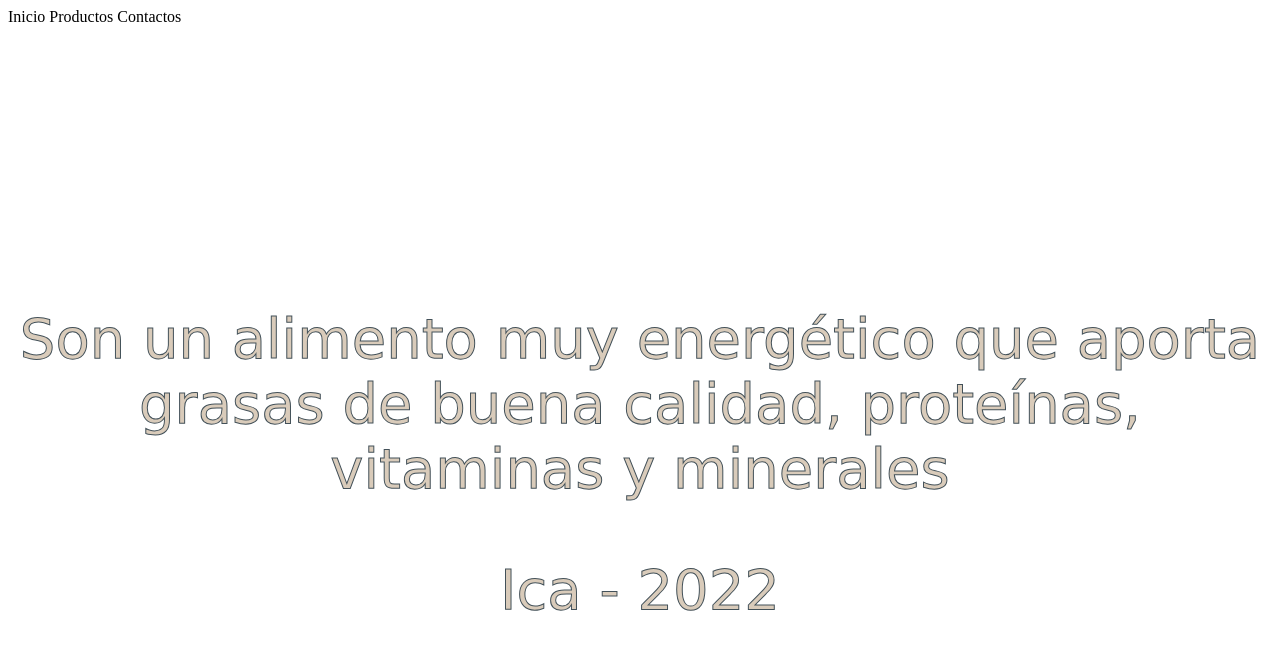
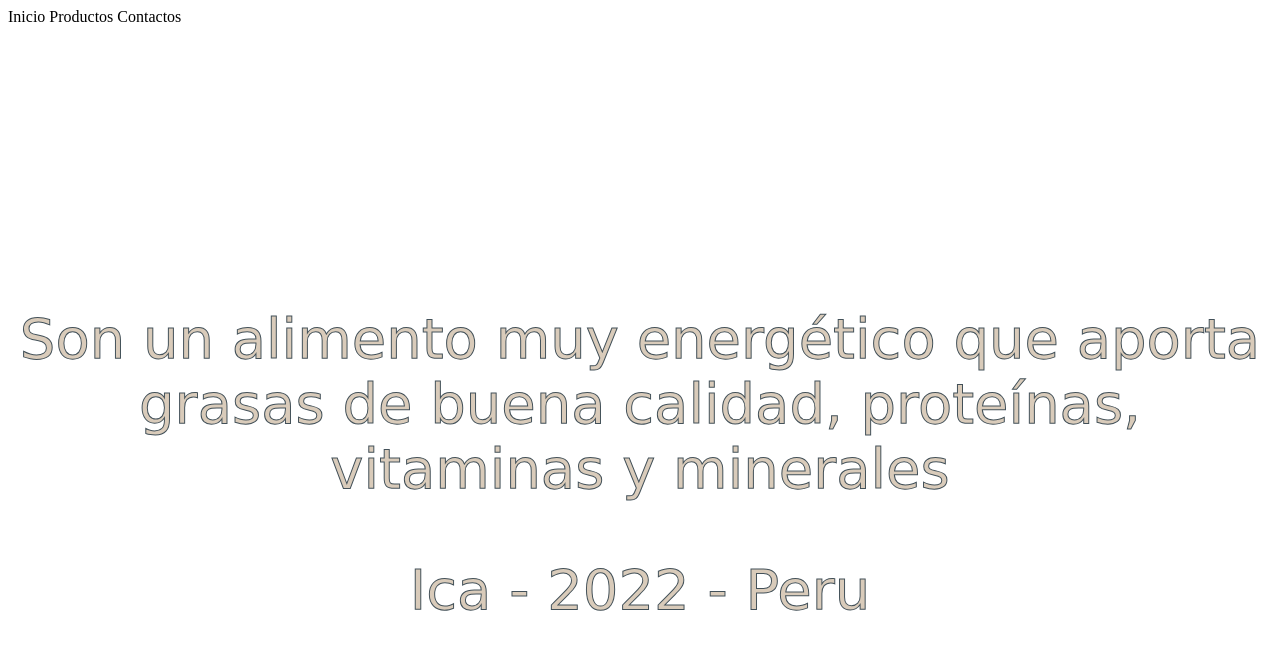
Before and after one commit to flsilvao/Tarea1MV, a plain HTML site: page index.html in a window 1280 px wide. Drawn offline with Linux system fonts and the light colour scheme; a web font is replaced by a local one.

Commit message:
cuarta version

```diff
--- a/index.html
+++ b/index.html
@@ -22,7 +22,7 @@
 
     </main>
     <footer>
-<p>Ica - 2022</p>
+<p>Ica - 2022 - Peru </p>
     </footer>
 </body>
 </html>
```
Also changed, not shown: paleta.txt.
